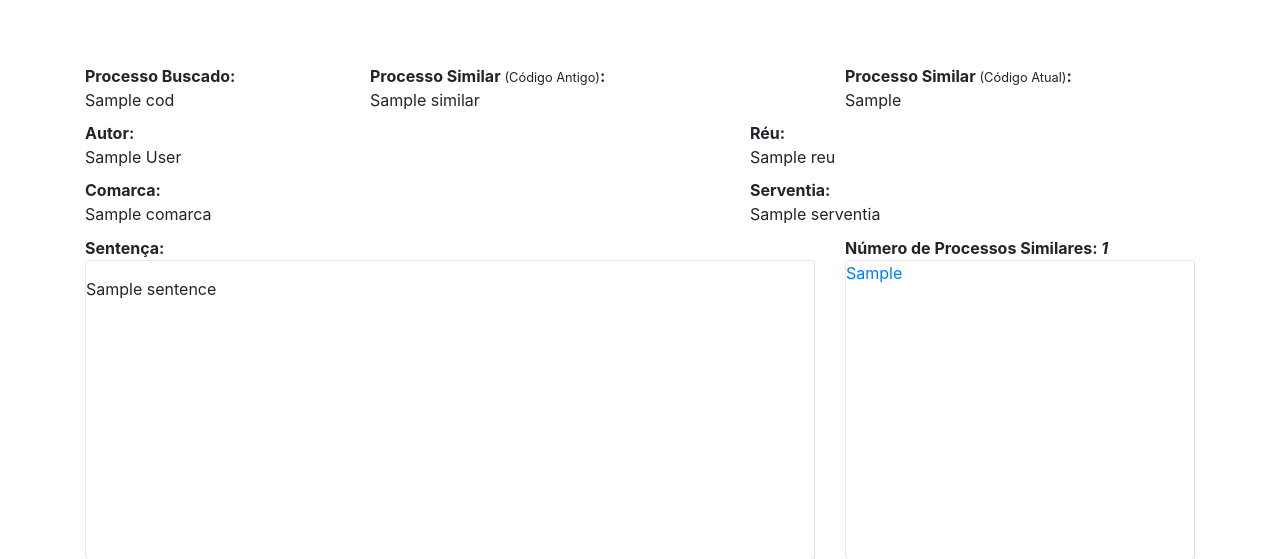
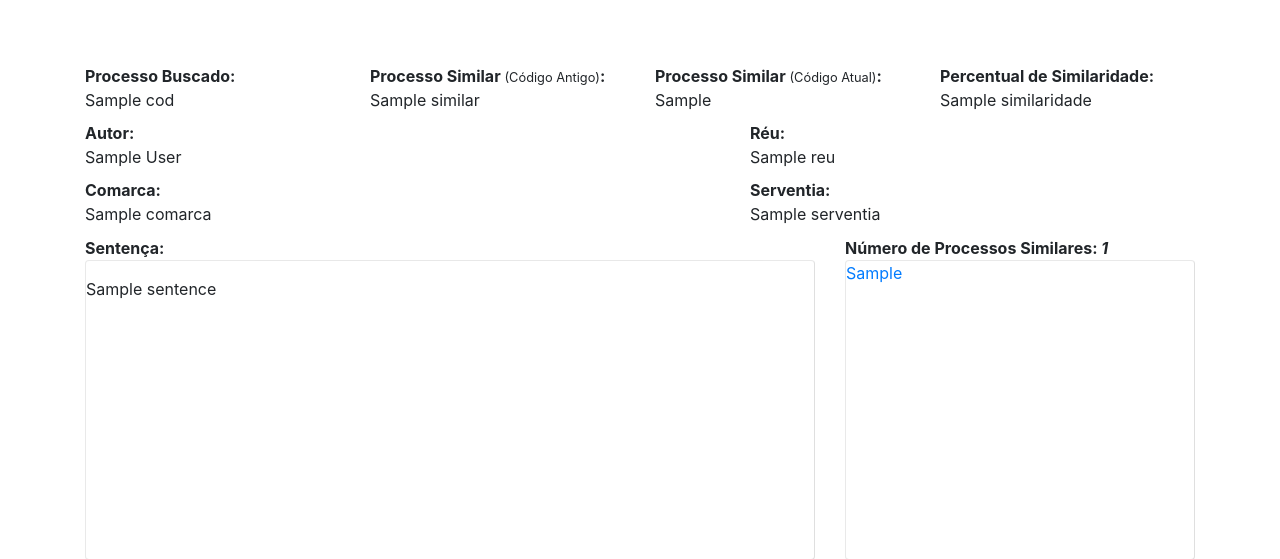
Before and after one commit to yangricardo/reditus, a Django app: template templates/search/sentenca.html in a window 1280 px wide. Shown: the top 559 px of the page. Run offline with Django 3.2, Linux system fonts and the light colour scheme; the template is opened without the code that fills it: most values are stand-ins (such as "Sample title", 1, 10 or a date in 2020); some libraries are stand-ins or nearby versions.

Commit message:
build 0.1

```diff
--- a/search/views.py
+++ b/search/views.py
@@ -46,6 +46,7 @@ def process_view(request,cod, index):
             similar_atual = re.search(r"\d{5,7}-\d{2}\.\d{4}\.\d\.\d{2}\.\d{4}",sentence).group(0) if re.search(r"\d{5,7}-\d{2}\.\d{4}\.\d\.\d{2}\.\d{4}",sentence) else ""
             reu = re.search(r"(reu|Reu|Réu|réu|REU|RÉU|Parte RÉ|Parte Ré)(\s*:\s*)(\w.+)+",sentence).group(3) if re.search(r"(reu|Reu|Réu|réu|REU|RÉU|Parte RÉ|Parte Ré)(\s*:\s*)(\w.+)+[^\n]",sentence) else ""
             url = "http://gedweb.tjrj.jus.br/gedcacheweb/default.aspx?gedid="+df['similar_file'][int(index)]
+            similaridade = df['similaridade'][int(index)]
 
             similar_processes = list(process_data.get('similar_processo').items())
 
@@ -56,7 +57,7 @@ def process_view(request,cod, index):
             previousIndex = int(index)-1 if int(index) > 0 else 0
             nextIndex = int(index)+1 if int(index) < pages else pages
             #return render(request, 'search/sentenca.html', {'process': process,'sentence':sentence,'similar':similar,'author':author,'reu':reu, 'pages':pages, 'previousindex':previousIndex,'nextindex':nextIndex })
-            return render(request, 'search/sentenca.html', {'cod':cod, 'index':index ,'process': process,'sentence':sentence,'similar':similar,'similar_atual':similar_atual,'similar_processes':similar_processes,'author':author,'reu':reu,'url':url,'serventia':serventia,'comarca':comarca,'pages':pages, 'previousindex':previousIndex,'nextindex':nextIndex,'has_previous':has_previous,'has_next':has_next  })
+            return render(request, 'search/sentenca.html', {'cod':cod, 'index':index ,'process': process,'sentence':sentence,'similar':similar,'similaridade':similaridade,'similar_atual':similar_atual,'similar_processes':similar_processes,'author':author,'reu':reu,'url':url,'serventia':serventia,'comarca':comarca,'pages':pages, 'previousindex':previousIndex,'nextindex':nextIndex,'has_previous':has_previous,'has_next':has_next  })
 
         return render(request, 'search/sentenca.html')
     except:
--- a/templates/search/sentenca.html
+++ b/templates/search/sentenca.html
@@ -13,13 +13,17 @@
                 <strong>Processo Buscado:</strong>
                 <div class="card-text justify-content-center">{{ cod }}</div>
             </div>
-            <div class="col-sm-5">
+            <div class="col-sm-3">
                 <strong>Processo Similar <small>(Código Antigo)</small>:</strong>
                 <div class="card-text justify-content-center">{{ similar }}</div>
             </div>
-            <div class="col-sm-4">
+            <div class="col-sm-3">
                 <strong>Processo Similar <small>(Código Atual)</small>: </strong>
                 <div class="card-text justify-content-center">{{ similar_atual }}</div>
+            </div>
+            <div class="col-sm-3">
+                <strong>Percentual de Similaridade</small>: </strong>
+                <div class="card-text justify-content-center">{{ similaridade }}</div>
             </div>
         </div>
         <div class="row row-container row-height">
```
Also changed, not shown: 1 other file.
